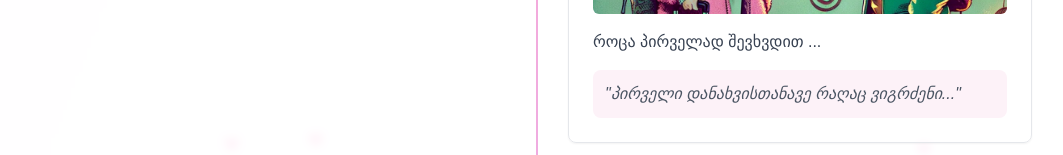
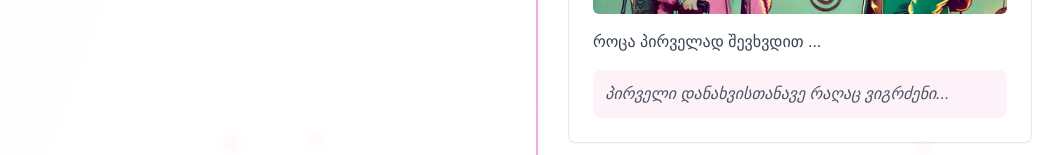
Before and after one commit to tatia-dzirkveli/love-memories, a Next.js app in the folder my-love-story/: page / in a window 1280 px wide. Shown: the part 645-800 px from the top of the page, without its empty margins (104-1167 px from the left). Built offline with nearby package versions, Linux system fonts and the light colour scheme.

Commit message:
small fix

```diff
--- a/my-love-story/components/MemoryApp.tsx
+++ b/my-love-story/components/MemoryApp.tsx
@@ -400,7 +400,7 @@ const MemoryApp = () => {
                 <p className="text-gray-700">{event.description}</p>
                 {event.specialMemory && (
                   <div className="mt-4 p-3 bg-pink-50 rounded-lg italic text-gray-600">
-                    "{event.specialMemory}"
+                    {event.specialMemory}
                   </div>
                 )}
               </CardContent>
```
